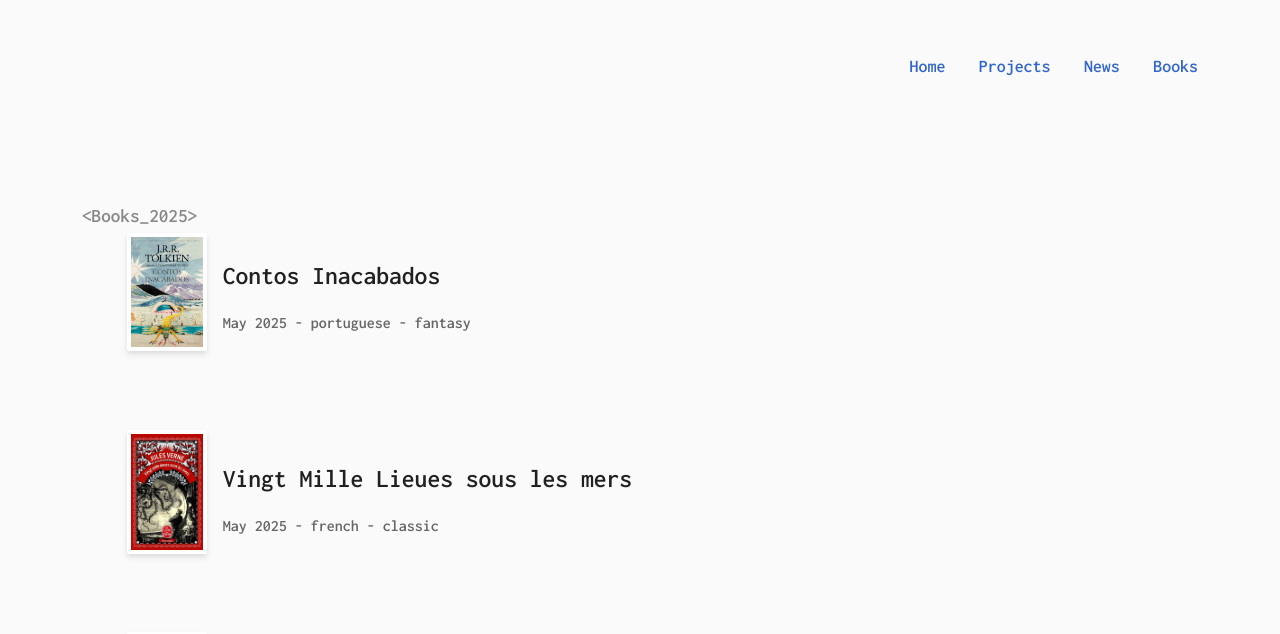
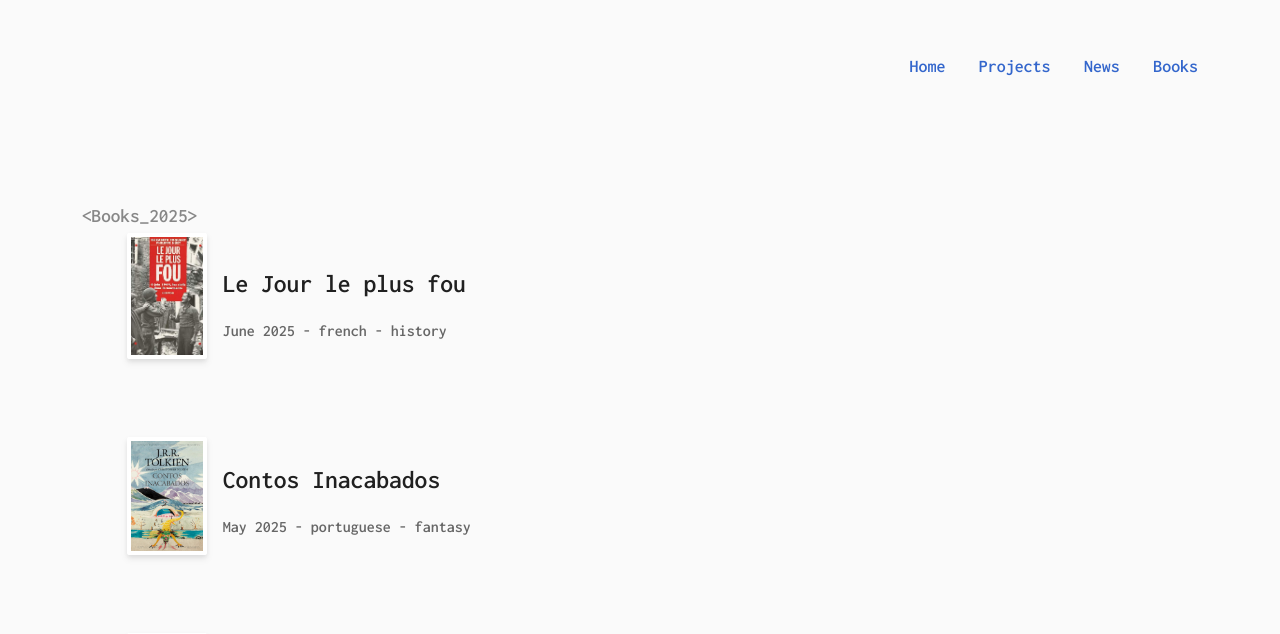
Before and after one commit to kevinch/kevinchevallierme, a Next.js app: page /books in a window 1280 px wide. Shown: the part 147-781 px from the top of the page. Built offline with nearby package versions, Linux system fonts and the light colour scheme.

Commit message:
add book

```diff
--- a/components/Books.tsx
+++ b/components/Books.tsx
@@ -6,6 +6,13 @@ function Books() {
       <span className="code-help">{"<Books_2025>"}</span>
 
       <div className="books-list">
+        <Book
+          title="Le Jour le plus fou"
+          kind="history"
+          language="french"
+          date="june 2025"
+          cover="/images/le-jour-le-plus-fou.jpg"
+        />
         <Book
           title="Contos Inacabados"
           kind="fantasy"
```
Also changed, not shown: public/images/le-jour-le-plus-fou.jpg (added).
